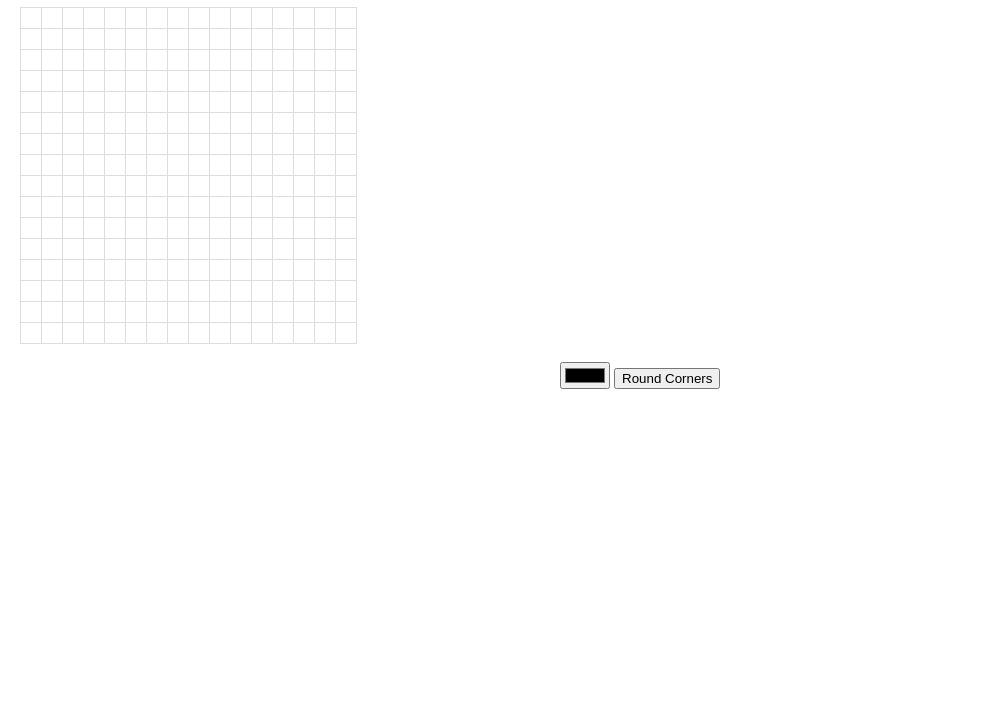
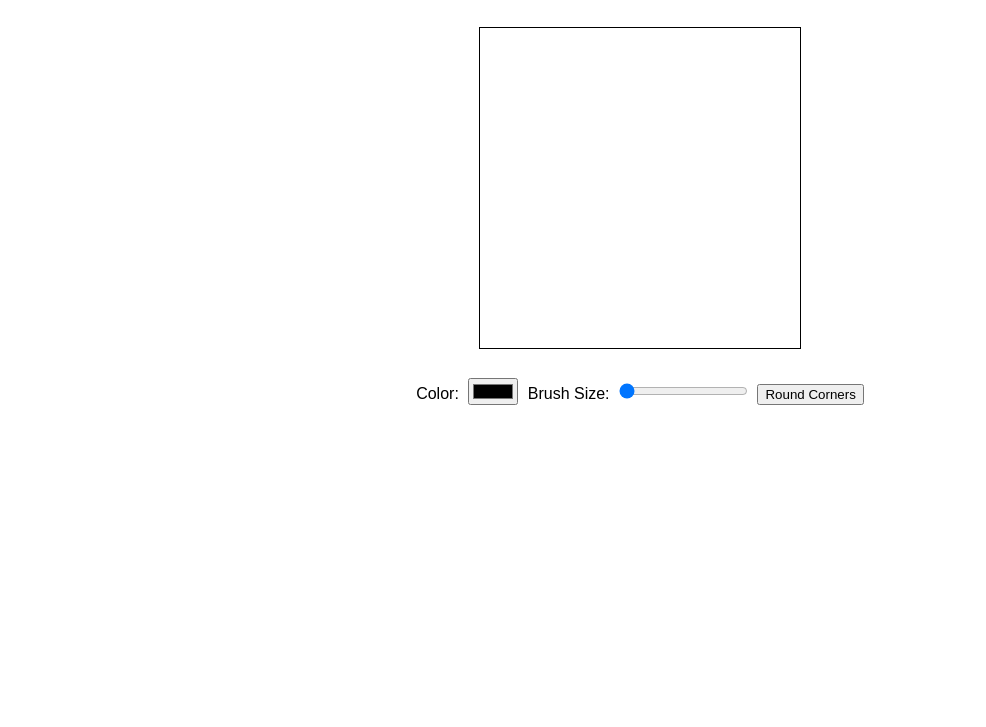
Before and after one commit to yumsYaey/roundPixels, a plain HTML site: page index.html in a window 1280 px wide. Shown: the part 73-800 px from the top of the page, without its empty margins (0-986 px from the left). Drawn offline with Linux system fonts and the light colour scheme.

Commit message:
Update index.html

```diff
--- a/index.html
+++ b/index.html
@@ -3,44 +3,51 @@
 <head>
     <meta charset="UTF-8">
     <meta name="viewport" content="width=device-width, initial-scale=1.0">
-    <title>Pixel Art with Rounded Corners</title>
+    <title>Pixel Art with Rounding</title>
     <style>
         body {
             font-family: Arial, sans-serif;
             text-align: center;
             margin: 20px;
         }
-        #pixelCanvas {
-            display: grid;
-            margin-top: 20px;
-            grid-template-columns: repeat(16, 20px); /* Change grid size as needed */
-            grid-template-rows: repeat(16, 20px);    /* Change grid size as needed */
-            gap: 1px;
-        }
-        .pixel {
-            width: 20px;
-            height: 20px;
-            background-color: #ffffff;
-            border: 1px solid #ddd;
-            cursor: pointer;
-        }
-        #colorPicker {
+        #canvasContainer {
+            position: relative;
+            display: inline-block;
             margin-top: 20px;
         }
+        canvas {
+            border: 1px solid #000;
+        }
+        #controls {
+            margin-top: 20px;
+        }
+        input[type="color"], input[type="range"] {
+            margin: 5px;
+        }
         button {
-            margin-top: 20px;
+            margin-top: 10px;
         }
     </style>
 </head>
 <body>
-    <h1>Pixel Art Drawing with Corner Rounding</h1>
 
-    <div id="pixelCanvas"></div>
+<h1>Pixel Art Canvas</h1>
 
+<div id="canvasContainer">
+    <canvas id="drawingCanvas" width="320" height="320"></canvas>
+</div>
+
+<div id="controls">
+    <label for="colorPicker">Color: </label>
     <input type="color" id="colorPicker" value="#000000">
-    <button id="roundButton">Round Corners</button>
+
+    <label for="brushSize">Brush Size: </label>
+    <input type="range" id="brushSize" min="1" max="10" value="1">
+
+    <button id="roundCornersButton">Round Corners</button>
     <button id="downloadButton" style="display:none;">Download Image</button>
+</div>
 
-    <script src="app.js"></script>
+<script src="app.js"></script>
 </body>
 </html>
```
